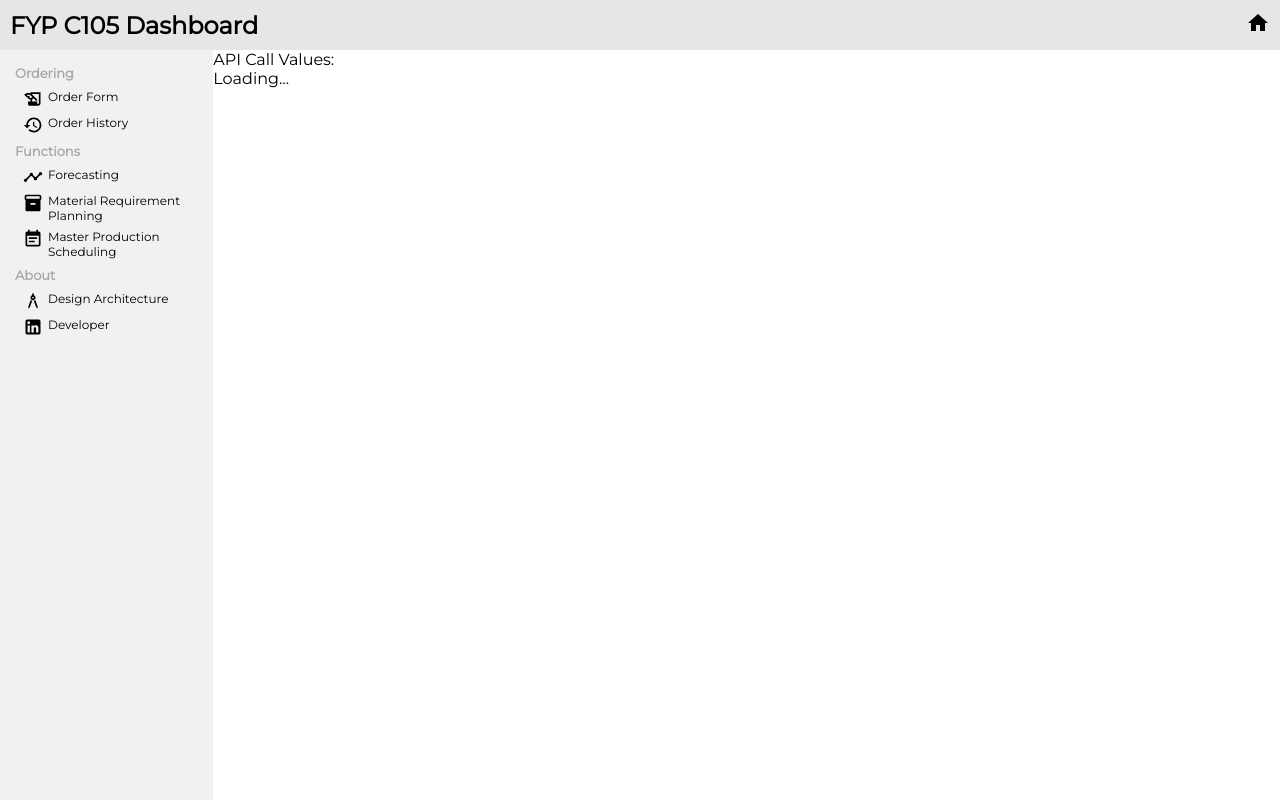
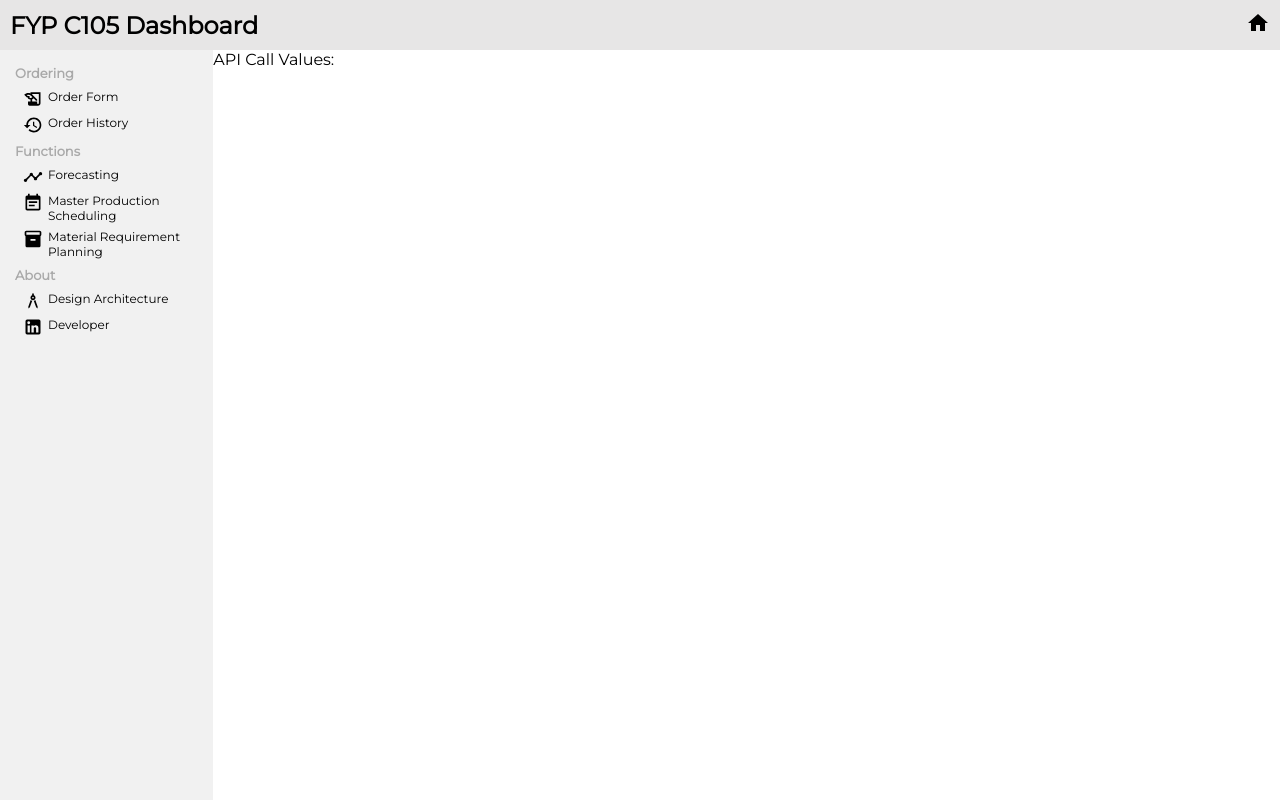
Before and after one commit to darentwh/fyp-react, a React (Create React App) app: page /mps in a window 1280 px wide. Built offline with nearby package versions, Linux system fonts and the light colour scheme; no server answers.

Commit message:
swap mps and mrp order. removed random no api call

```diff
--- a/src/components/sidebar/Sidebar.jsx
+++ b/src/components/sidebar/Sidebar.jsx
@@ -41,16 +41,16 @@ export default function Sidebar(){
                             Forecasting
                         </li>
                         </Link>
+                        <Link to="/mps" className="link">
+                        <li className="sidebarListItem">
+                            <EventNoteIcon className="sidebarListItemIcon"/>
+                            Master Production Scheduling
+                        </li>
+                        </Link>
                         <Link to="/mrp" className="link">
                         <li className="sidebarListItem">
                             <InventoryIcon className="sidebarListItemIcon"/>
                             Material Requirement Planning
-                        </li>
-                        </Link>
-                        <Link to="/mps" className="link">
-                        <li className="sidebarListItem">
-                            <EventNoteIcon className="sidebarListItemIcon"/>
-                            Master Production Scheduling
                         </li>
                         </Link>
                     </ul>
--- a/src/pages/masterproductionscheduling/Masterproductionscheduling.jsx
+++ b/src/pages/masterproductionscheduling/Masterproductionscheduling.jsx
@@ -1,32 +1,10 @@
 import React from 'react'
-import { useEffect, useState } from "react";
 import './Masterproductionscheduling.css'
-import Chart from "../../components/chart/Chart"
 
 export default function Masterproductionscheduling(){
-  const useFetch = () => {
-    const [data, setData] = useState(null);
-    const [loading, setLoading] = useState(true);
-    useEffect((url = "https://xxdzzkf7xczg65izs37npoc3c40biikv.lambda-url.us-east-1.on.aws/") => {
-      async function fetchData(){
-        const response = await fetch(url);
-        const data = await response.json();
-        console.log(data)
-        setData(data);
-        setLoading(false);
-      }
-      fetchData();
-    }, []);
-    return {data,loading};
-  }
-  const {data, loading} = useFetch()
   return(
     <div className="mps">
       API Call Values:
-      <br/>
-      <div className="chartDiv">
-        {loading ? <div>Loading...</div> : <Chart value={data}/>}
-      </div>
     </div>
   )
 }
```
